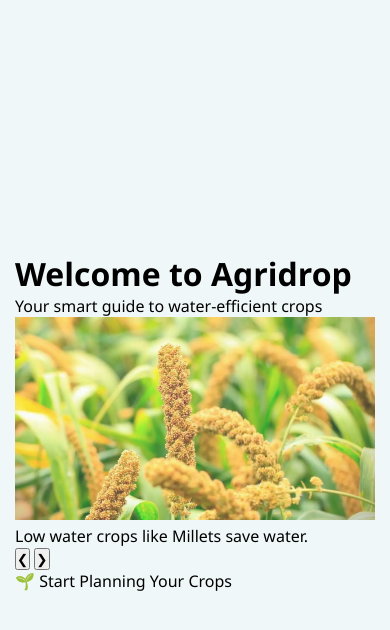
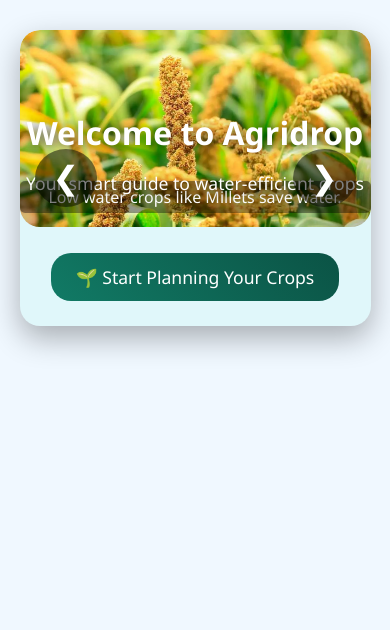
Before and after one commit to anjana30sasi-lgtm/Agridrop, a plain HTML site: page index.html in a window 390 px wide. Drawn offline with nearby package versions, Linux system fonts and the light colour scheme.

Commit message:
Update style.css

```diff
--- a/style.css
+++ b/style.css
@@ -1,61 +1,97 @@
-* { margin: 0; padding: 0; box-sizing: border-box; font-family: 'Segoe UI', sans-serif; }
-
-body {
-    background-color: #f0f7f8;
-    display: flex; justify-content: center; align-items: center;
-    min-height: 100vh; padding: 15px;
+body, html {
+  margin: 0;
+  padding: 0;
+  font-family: 'Segoe UI', Tahoma, Geneva, Verdana, sans-serif;
+  background: #f0f8ff;
+  display: flex;
+  flex-direction: column;
+  align-items: center;
 }
 
-.mobile-container { width: 100%; max-width: 420px; }
-
-/* CARD & SLIDER */
-.main-card {
-    background: white; border-radius: 40px; overflow: hidden;
-    box-shadow: 0 15px 40px rgba(0,0,0,0.1);
+/* Slider */
+.slider-container {
+  position: relative;
+  width: 90%;
+  max-width: 950px;
+  margin-top: 30px;
+  overflow: hidden;
+  border-radius: 20px;
+  box-shadow: 0 12px 30px rgba(0,0,0,0.3);
+  background: #e0f7fa;
 }
 
-.slider-box { position: relative; height: 320px; width: 100%; background: #000; }
-.slide { display: none; width: 100%; height: 100%; }
-.slide.active { display: block; animation: fade 0.5s; }
-.slide img { width: 100%; height: 100%; object-fit: cover; opacity: 0.8; }
-
-.overlay-text {
-    position: absolute; bottom: 0; left: 0; width: 100%; padding: 30px 20px;
-    background: linear-gradient(transparent, rgba(0,0,0,0.9));
-    color: white; text-align: center;
+.welcome-overlay {
+  position: absolute;
+  top: 20%;
+  width: 100%;
+  text-align: center;
+  color: #fff;
+  z-index: 2;
+  text-shadow: 2px 2px 12px rgba(0,0,0,0.7);
 }
 
-/* ARROW STYLING */
-.nav-arrow {
-    position: absolute; top: 50%; transform: translateY(-50%);
-    background: rgba(255,255,255,0.2); color: white; padding: 15px;
-    border-radius: 50%; cursor: pointer; font-size: 20px; z-index: 10;
-    transition: background 0.3s;
-}
-.nav-arrow:hover { background: rgba(255,255,255,0.4); }
-.left { left: 15px; } .right { right: 15px; }
+.welcome-overlay h1 { font-size: 3rem; margin-bottom:10px; }
+.welcome-overlay p { font-size:1.5rem; font-weight:500; }
 
-.button-area { padding: 30px; background: #e6f7f4; text-align: center; }
-.btn-green {
-    background: #1b7a5a; color: white; border: none; padding: 15px 35px;
-    border-radius: 50px; font-weight: bold; cursor: pointer;
+.slides { display: flex; transition: transform 0.7s ease-in-out; }
+.slide { min-width:100%; position: relative; }
+.slide img { width:100%; max-height:450px; object-fit:cover; display:block; border-radius:20px; }
+.caption {
+  position:absolute; bottom:15px; width:100%; text-align:center;
+  color:white; font-size:1.2rem; background:rgba(0,0,0,0.4);
+  padding:8px 0; border-radius:5px;
 }
 
-/* FORM & RESULTS */
-.form-content { padding: 35px; }
-.form-title { color: #1b7a5a; margin-bottom: 20px; }
-.input-group { margin-bottom: 15px; }
-label { display: block; margin-bottom: 5px; font-weight: bold; }
-select, input { width: 100%; padding: 12px; border-radius: 12px; border: 1px solid #ddd; }
+.prev, .next {
+  position:absolute; top:50%; transform:translateY(-50%);
+  background-color: rgba(0,0,0,0.5); color:white; border:none;
+  font-size:2rem; padding:10px 18px; cursor:pointer; border-radius:50%;
+  z-index:3; transition: background 0.3s, transform 0.2s;
+}
+.prev:hover, .next:hover { background-color: rgba(0,0,0,0.8); transform:translateY(-50%) scale(1.1); }
+.prev{left:15px;} .next{right:15px;}
 
-.btn-green-wide {
-    width: 100%; background: #1b7a5a; color: white; border: none;
-    padding: 15px; border-radius: 15px; font-weight: bold; cursor: pointer;
+.enter-app {
+  margin:25px auto; background: linear-gradient(45deg,#117a65,#0b5345);
+  color:white; padding:16px 30px; border-radius:20px; font-size:1.3rem;
+  text-align:center; cursor:pointer; width:fit-content; transition: all 0.3s ease;
+}
+.enter-app:hover { transform: scale(1.05); box-shadow:0 8px 20px rgba(0,0,0,0.4); }
+
+/* App Section */
+.app-container {
+  padding: 40px;
+  max-width: 750px;
+  margin: 40px auto;
+  background: linear-gradient(to bottom right, #d0f0c0, #e0f7fa);
+  border-radius: 25px;
+  box-shadow: 0 12px 25px rgba(0,0,0,0.2);
 }
 
-.result-block {
-    margin-top: 25px; padding: 15px; border-left: 5px solid #27ae60;
-    background: #fdfdfd; line-height: 1.6; border-radius: 0 15px 15px 0;
+.app-container h2 { text-align:center; margin-bottom:25px; color:#117a65; }
+
+.app-container form {
+  display:flex; flex-direction:column; gap:15px; margin-bottom:25px;
+  padding:15px; background: rgba(255,255,255,0.8); border-radius:15px;
 }
 
-@keyframes fade { from {opacity: 0.4} to {opacity: 1} }
+.app-container select, .app-container input, .app-container button {
+  padding:12px; font-size:1rem; border-radius:10px; border:1px solid #117a65;
+}
+
+.app-container button {
+  background:#117a65; color:white; font-weight:bold; cursor:pointer; transition:0.3s;
+}
+.app-container button:hover { background:#0b5345; }
+
+#results { margin-top:20px; font-size:1.1rem; }
+
+/* Responsive */
+@media screen and (max-width:768px) {
+  .slide img{ max-height:300px; }
+  .caption{ font-size:1rem; padding:5px 0; }
+  .welcome-overlay h1{ font-size:2rem; }
+  .welcome-overlay p{ font-size:1.1rem; }
+  .enter-app{ font-size:1.1rem; padding:12px 25px; }
+  .app-container{ padding:20px; }
+}
```
